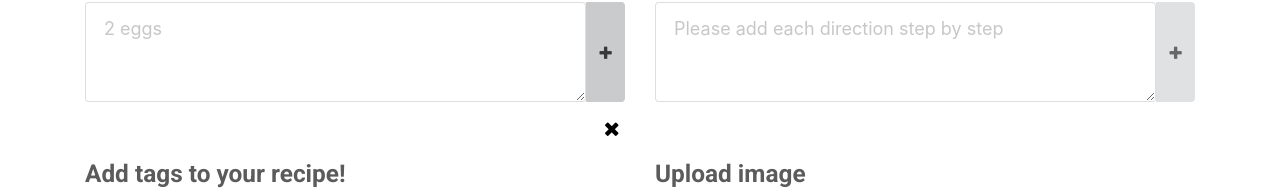
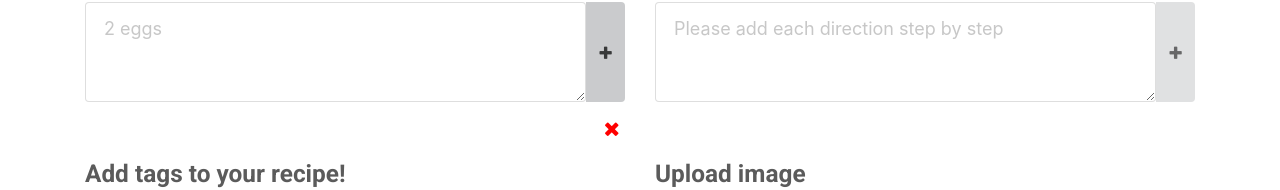
Before and after one commit to Team-RSS-Palate/Palate, a React (Create React App) app in the folder client/: page /posts/new in a window 1280 px wide. Both pictures are taken after a click on the button 605 px from the left and 858 px from the top of the page. Shown: the part 807-997 px from the top of the page. Built offline with nearby package versions, Linux system fonts and the light colour scheme.

Commit message:
minor change

```diff
--- a/client/src/components/IngredientList.js
+++ b/client/src/components/IngredientList.js
@@ -4,7 +4,7 @@ const IngredientList = (props) => {
 	const ingredients = props.ingredients.map((ingredient, index) => {
 		return (
 			<div className="item" key={index}>
-				<i className="close icon" onClick={(e) => props.remove(ingredient)} />
+				<i style={{ color: 'red' }} className="close icon" onClick={(e) => props.remove(ingredient)} />
 				<div className="content">
 					{/* <p className="medium header">Step {index + 1}</p> */}
 					<p>{ingredient}</p>
```
